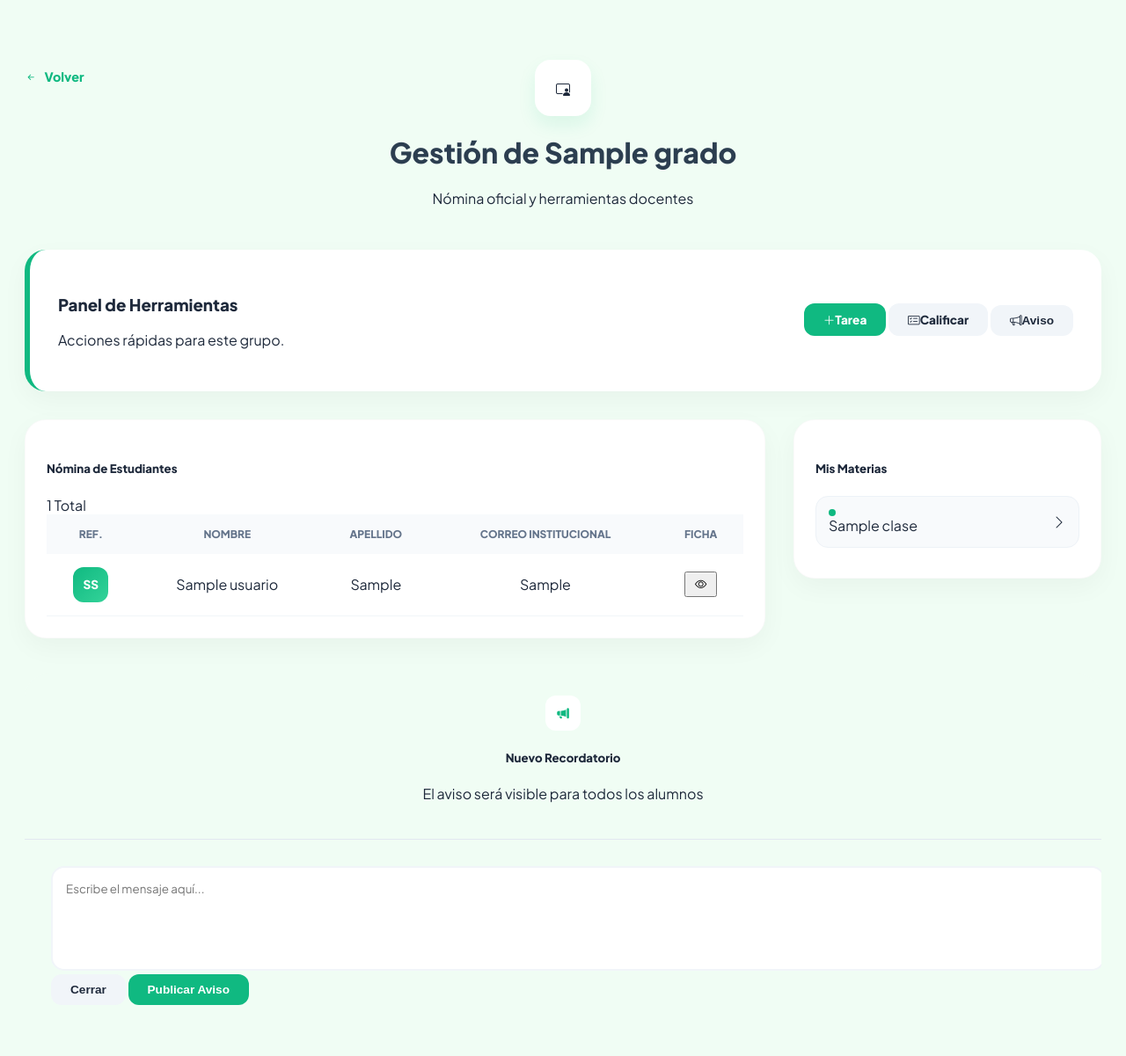
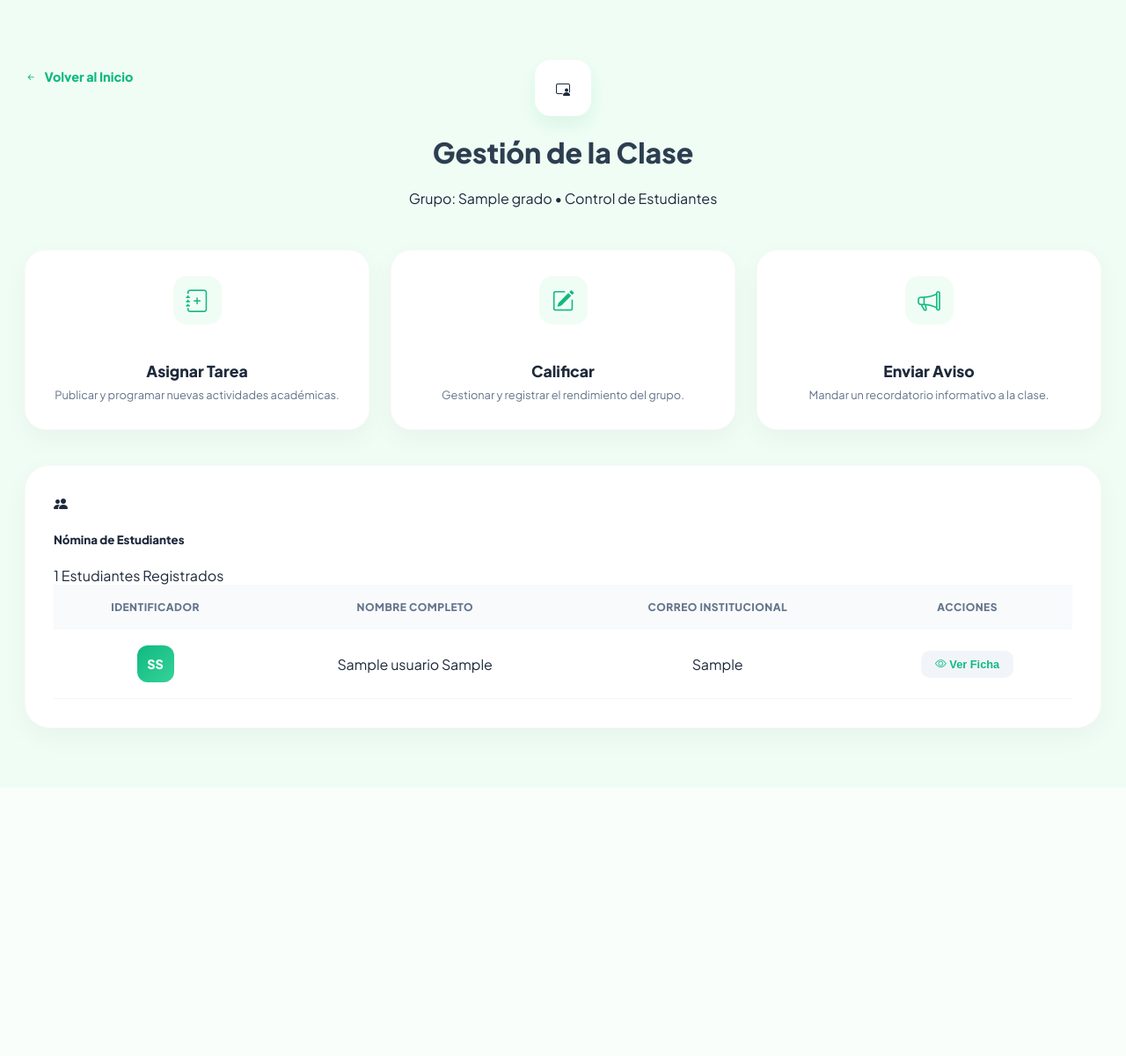
Before and after one commit to Gxacm/EduPortal, a Flask app: template templates/maestro_gestion_grado.html in a window 1280 px wide. Shown: the whole page at 88% size. After the commit the page ends 846 px from the top, so only its background shows below. Run offline with Flask 3, Linux system fonts and the light colour scheme; the template is opened without the code that fills it: values that come from a table or form of the project are taken from there, others are empty; tables that the repository leaves empty hold one stand-in row (values such as "Sample post").

Commit message:
Arreglo en el dashboard del maestro

```diff
--- a/templates/maestro_gestion_grado.html
+++ b/templates/maestro_gestion_grado.html
@@ -38,115 +38,136 @@
         box-shadow: 0 10px 20px rgba(16, 185, 129, 0.1);
     }
 
-    /* BIENVENIDA */
-    .welcome-panel {
-        background: white; border-radius: 24px; padding: 2rem;
-        display: flex; align-items: center; justify-content: space-between;
-        box-shadow: var(--card-shadow); margin-bottom: 2rem;
-        border-left: 6px solid var(--success-main);
+    /* PANEL DE HERRAMIENTAS */
+    .tool-grid {
+        display: grid;
+        grid-template-columns: repeat(auto-fit, minmax(250px, 1fr));
+        gap: 1.5rem;
+        margin-bottom: 2.5rem;
     }
 
-    .main-grid { display: grid; grid-template-columns: 1fr 350px; gap: 2rem; align-items: start; }
+    .tool-card {
+        background: white; padding: 1.8rem; border-radius: 24px;
+        text-decoration: none; color: inherit;
+        display: flex; flex-direction: column; align-items: center;
+        text-align: center; transition: 0.3s;
+        box-shadow: var(--card-shadow); border: 1px solid rgba(0,0,0,0.02);
+    }
 
-    /* TABLA - INFORMACIÓN CENTRADA */
-    .m-card { background: white; border-radius: 24px; padding: 1.5rem; box-shadow: var(--card-shadow); border: 1px solid rgba(0,0,0,0.02); }
+    .tool-card:hover {
+        transform: translateY(-5px);
+        box-shadow: 0 15px 30px rgba(16, 185, 129, 0.1);
+        border-color: var(--success-main);
+    }
+
+    .tool-icon {
+        width: 55px; height: 55px;
+        background: var(--bg-soft); color: var(--success-main);
+        border-radius: 15px; display: flex; align-items: center; justify-content: center;
+        font-size: 1.6rem; margin-bottom: 1.2rem;
+    }
+
+    .tool-card h4 { font-weight: 800; font-size: 1.1rem; margin-bottom: 8px; }
+    .tool-card p { font-size: 0.8rem; color: var(--muted-text); margin: 0; line-height: 1.4; }
+
+    /* TABLA DE NÓMINA (AHORA A ANCHO COMPLETO) */
+    .m-card-full {
+        background: white; border-radius: 28px; padding: 2rem;
+        box-shadow: var(--card-shadow); border: 1px solid rgba(0,0,0,0.02);
+    }
+
     .custom-table { width: 100%; border-collapse: collapse; }
     .custom-table th {
         background: #f8fafc; font-size: 0.75rem; text-transform: uppercase;
-        color: var(--muted-text); padding: 15px; border: none; text-align: center;
+        color: var(--muted-text); padding: 18px; border: none; text-align: center;
+        letter-spacing: 0.5px;
     }
-    .custom-table td {
-        padding: 15px;
-        vertical-align: middle;
-        text-align: center; /* CENTRADO DE INFORMACIÓN */
-        border-bottom: 1px solid #f1f5f9;
+    .custom-table td { padding: 18px; vertical-align: middle; text-align: center; border-bottom: 1px solid #f1f5f9; }
+
+    .avatar-box {
+        width: 42px; height: 42px;
+        background: linear-gradient(135deg, var(--success-main), #34d399);
+        color: white; border-radius: 12px; display: inline-flex;
+        align-items: center; justify-content: center;
+        font-weight: 800; font-size: 0.9rem;
     }
 
-    .avatar-box {
-        width: 40px; height: 40px;
-        background: linear-gradient(135deg, var(--success-main), #34d399);
-        color: white; border-radius: 12px; display: inline-flex; /* inline-flex para centrar en la celda */
-        align-items: center; justify-content: center;
-        font-weight: 800; font-size: 0.85rem;
+    .btn-view {
+        background: #f1f5f9; color: var(--success-main);
+        border: none; padding: 8px 16px; border-radius: 10px;
+        font-weight: 700; font-size: 0.8rem; transition: 0.2s;
     }
+    .btn-view:hover { background: var(--success-main); color: white; }
 
-    /* MATERIAS */
-    .clase-item-prof {
-        display: flex; align-items: center; justify-content: space-between;
-        padding: 14px; background: #f8fafc; border-radius: 14px;
-        margin-bottom: 10px; border: 1px solid #edf2f7;
+    @media (max-width: 768px) {
+        .header-section { margin-top: 40px; }
+        .btn-back-top { top: -40px; width: 100%; justify-content: center; }
     }
-
-    /* BOTONES */
-    .m-btn { padding: 10px 22px; border-radius: 12px; font-weight: 700; font-size: 0.85rem; transition: 0.3s; text-decoration: none; border: none; cursor: pointer; }
-    .m-btn-success { background: var(--success-main); color: white; }
-    .m-btn-outline { background: #f1f5f9; color: var(--dark-text); }
-
-    /* MODAL RECORDATORIO ORDENADO */
-    .modal-content { border-radius: 28px; overflow: hidden; }
-    .modal-header-custom {
-        background: var(--bg-soft); padding: 25px; text-align: center;
-        border-bottom: 1px solid #e2e8f0;
-    }
-    .modal-body-custom { padding: 30px; }
-    .custom-input {
-        width: 100%; border-radius: 15px; border: 2px solid #f1f5f9;
-        padding: 15px; font-family: inherit; resize: none; transition: 0.3s;
-    }
-    .custom-input:focus { border-color: var(--success-main); outline: none; background: #fff; }
-
-    @media (max-width: 992px) { .main-grid { grid-template-columns: 1fr; } .welcome-panel { flex-direction: column; gap: 1.5rem; } }
 </style>
 
 <div class="viewport-container">
     <div class="container">
 
         <header class="header-section">
-            <a href="/maestro" class="btn-back-top"><i class="bi bi-arrow-left-short fs-4"></i> Volver</a>
+            <a href="/maestro" class="btn-back-top"><i class="bi bi-arrow-left-short fs-4"></i> Volver al Inicio</a>
             <div class="logo-box"><i class="bi bi-person-video3 fs-3 text-success"></i></div>
-            <h1 class="fw-800 mb-1">Gestión de <span class="text-success">{{ grado.NombreGrado }}</span></h1>
-            <p class="text-muted fw-600 small">Nómina oficial y herramientas docentes</p>
+            <h1 class="fw-800 mb-1">Gestión de la <span class="text-success">Clase</span></h1>
+            <p class="text-muted fw-600 small">Grupo: {{ grado.NombreGrado }} • Control de Estudiantes</p>
         </header>
 
-        <section class="welcome-panel">
-            <div>
-                <h3 class="fw-800 mb-1">Panel de Herramientas</h3>
-                <p class="text-muted mb-0 small">Acciones rápidas para este grupo.</p>
-            </div>
-            <div class="btn-group-custom d-flex gap-2">
-                <a href="/maestro/tareas/nueva" class="m-btn m-btn-success"><i class="bi bi-plus-lg me-2"></i>Tarea</a>
-                <a href="/maestro/notas" class="m-btn m-btn-outline"><i class="bi bi-card-checklist me-2"></i>Calificar</a>
-                <button class="m-btn m-btn-outline" data-bs-toggle="modal" data-bs-target="#modalAviso"><i class="bi bi-megaphone me-2"></i>Aviso</button>
+        <section class="tool-grid">
+            <a href="/maestro/tareas/nueva" class="tool-card">
+                <div class="tool-icon"><i class="bi bi-journal-plus"></i></div>
+                <h4>Asignar Tarea</h4>
+                <p>Publicar y programar nuevas actividades académicas.</p>
+            </a>
+
+            <a href="/maestro/notas" class="tool-card">
+                <div class="tool-icon"><i class="bi bi-pencil-square"></i></div>
+                <h4>Calificar</h4>
+                <p>Gestionar y registrar el rendimiento del grupo.</p>
+            </a>
+
+            <div class="tool-card">
+                <div class="tool-icon"><i class="bi bi-megaphone"></i></div>
+                <h4>Enviar Aviso</h4>
+                <p>Mandar un recordatorio informativo a la clase.</p>
             </div>
         </section>
 
-        <div class="main-grid">
-            <div class="m-card">
-                <div class="d-flex justify-content-between align-items-center mb-4 border-bottom pb-3">
+        <div class="m-card-full">
+            <div class="d-flex justify-content-between align-items-center mb-4 border-bottom pb-4">
+                <div class="d-flex align-items-center gap-3">
+                    <div class="p-2 bg-success bg-opacity-10 rounded-3">
+                        <i class="bi bi-people-fill text-success fs-5"></i>
+                    </div>
                     <h5 class="fw-800 mb-0">Nómina de Estudiantes</h5>
-                    <span class="badge rounded-pill bg-light text-success border border-success px-3">{{ alumnos|length }} Total</span>
+                </div>
+                <span class="badge rounded-pill bg-success bg-opacity-10 text-success border border-success border-opacity-25 px-3 py-2 fw-bold">
+                    {{ alumnos|length }} Estudiantes Registrados
+                </span>
             </div>
 
             <div class="table-responsive">
                 <table class="table custom-table">
                     <thead>
                         <tr>
-                                <th>Ref.</th>
-                                <th>Nombre</th>
-                                <th>Apellido</th>
+                            <th>Identificador</th>
+                            <th>Nombre Completo</th>
                             <th>Correo Institucional</th>
-                                <th>Ficha</th>
+                            <th>Acciones</th>
                         </tr>
                     </thead>
                     <tbody>
                         {% for alumno in alumnos %}
                         <tr>
                             <td><div class="avatar-box">{{ alumno.Nombre[0] }}{{ alumno.Apellido[0] }}</div></td>
-                                <td class="fw-600">{{ alumno.Nombre }}</td>
-                                <td class="fw-600">{{ alumno.Apellido }}</td>
+                            <td class="fw-600 text-dark">{{ alumno.Nombre }} {{ alumno.Apellido }}</td>
                             <td class="text-muted small">{{ alumno.Correo }}</td>
                             <td>
-                                    <button class="btn btn-sm btn-light text-success rounded-pill px-3"><i class="bi bi-eye"></i></button>
+                                <button class="btn-view">
+                                    <i class="bi bi-eye me-1"></i> Ver Ficha
+                                </button>
                             </td>
                         </tr>
                         {% endfor %}
@@ -154,45 +175,6 @@
                 </table>
             </div>
         </div>
-
-            <div class="m-card">
-                <h5 class="fw-800 mb-4 border-bottom pb-3">Mis Materias</h5>
-                {% for clase in clases %}
-                <div class="clase-item-prof">
-                    <div class="d-flex align-items-center gap-3">
-                        <div style="width: 8px; height: 8px; background: var(--success-main); border-radius: 50%;"></div>
-                        <span class="fw-600 small">{{ clase.NombreClase }}</span>
-                    </div>
-                    <i class="bi bi-chevron-right text-muted small"></i>
-                </div>
-                {% endfor %}
-            </div>
-        </div>
-    </div>
-</div>
-
-<div class="modal fade" id="modalAviso" tabindex="-1">
-    <div class="modal-dialog modal-dialog-centered">
-        <div class="modal-content border-0 shadow-lg">
-            <div class="modal-header-custom">
-                <div class="avatar-box mb-2" style="background: white; color: var(--success-main);">
-                    <i class="bi bi-megaphone-fill"></i>
-                </div>
-                <h5 class="fw-800 mb-0">Nuevo Recordatorio</h5>
-                <p class="text-muted small mb-0">El aviso será visible para todos los alumnos</p>
-            </div>
-            <div class="modal-body-custom">
-                <form action="/maestro/recordatorio" method="POST">
-                    <div class="mb-4">
-                        <textarea name="mensaje" class="form-control custom-input" rows="5" placeholder="Escribe el mensaje aquí..." required></textarea>
-                    </div>
-                    <div class="d-flex gap-2">
-                        <button type="button" class="m-btn m-btn-outline w-100" data-bs-dismiss="modal">Cerrar</button>
-                        <button type="submit" class="m-btn m-btn-success w-100">Publicar Aviso</button>
-                    </div>
-                </form>
-            </div>
-        </div>
     </div>
 </div>
 
```
Lines whose indentation alone changed are shown as unchanged.
